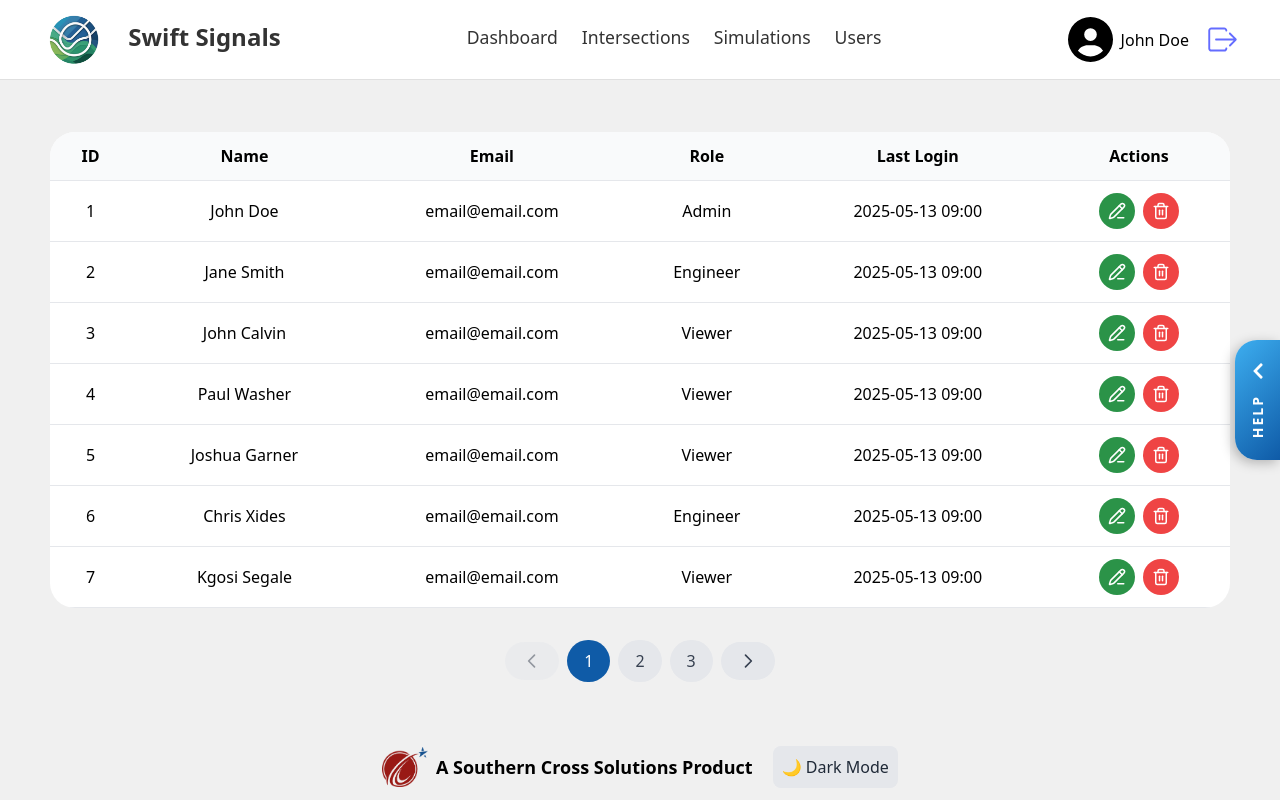
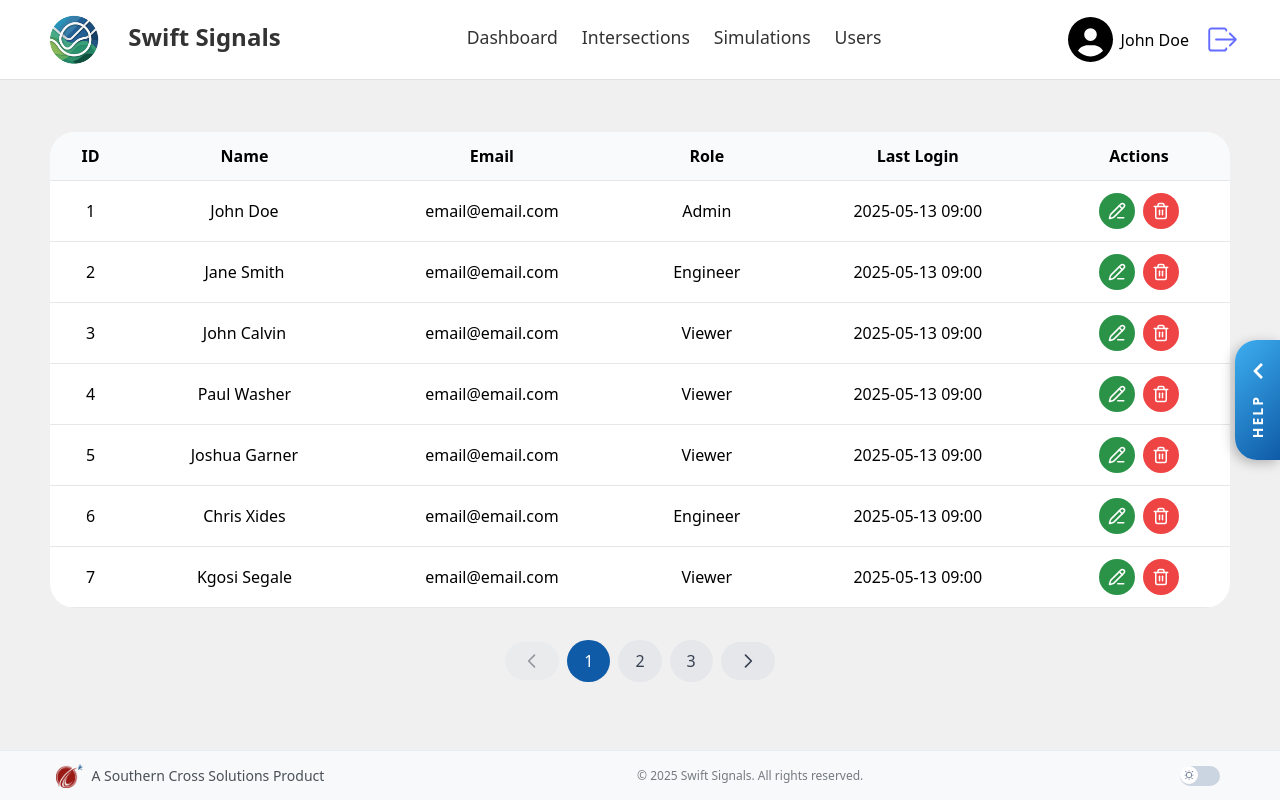
Before and after one commit to COS301-SE-2025/Swift-Signals, a React (Vite) app in the folder frontend/: page /Users in a window 1280 px wide. Built offline with nearby package versions, Linux system fonts and the light colour scheme.

Commit message:
Updated Footer Layout & Added Footer To ComparisonView Page

```diff
--- a/frontend/src/components/Footer.css
+++ b/frontend/src/components/Footer.css
@@ -1,51 +1,87 @@
 .footer {
-  background-color: #f0f0f0;
-  color: #000000;
+  background-color: #f8f9fa;
+  color: #495057;
   z-index: 2000;
-  text-align: center;
-  position: relative;
+  position: fixed;
   bottom: 0;
-  position: fixed;
+  left: 0;
   width: 100%;
-  left: 0;
-  height: 70px;
-  padding: 1rem 0;
+  height: 50px;
+  padding: 0.5rem 0;
+  display: flex;
   align-items: center;
-  justify-content: center;
+  border-top: 1px solid #e9ecef;
 }
 
 .dark .footer {
   background-color: #0D1117;
-  color: #ffffff;
+  color: #e6edf3;
+  border-top: 1px solid #30363d;
+}
+
+.footer .container {
+  display: flex;
+  justify-content: space-between;
+  align-items: center;
+  width: 100%;
+  max-width: 1200px;
+  margin: 0 auto;
+  padding: 0 1rem;
 }
 
 .footer-logo {
   display: flex;
   align-items: center;
-  left: 50%;
-  margin-right: 20px;
+  flex-shrink: 0;
 }
 
 .footer-logo img {
-  height: 40px;
+  height: 24px;
   margin-right: 0.5rem;
 }
 
-.footer-copyright {
+.footerText {
   font-size: 0.875rem;
-  margin-left: 20px;
+  font-weight: 500;
+  white-space: nowrap;
 }
 
-.container {
-  display: flex;
-  justify-content: center;
-  align-items: center;
-  gap: 0;
+.footer-copyright {
+  font-size: 0.75rem;
+  opacity: 0.75;
+  text-align: center;
+  flex-grow: 1;
+}
+
+.footer-toggle {
+  flex-shrink: 0;
+}
+
+/* Responsive design */
+@media screen and (max-width: 768px) {
+  .footer-copyright {
+    display: none;
+  }
+
+  .footer .container {
+    justify-content: space-between;
+    padding: 0 0.75rem;
+  }
 }
 
 @media screen and (max-width: 500px) {
   .footerText {
-    font-size: 0.6rem;
-    font-weight: bold;
+    font-size: 0.75rem;
+    font-weight: 600;
+  }
+
+  .footer-logo img {
+    height: 20px;
+    margin-right: 0.25rem;
+  }
+
+  .footer {
+    height: 45px;
+    padding: 0.25rem 0;
   }
 }
--- a/frontend/src/components/Footer.tsx
+++ b/frontend/src/components/Footer.tsx
@@ -3,24 +3,29 @@ import ThemeToggle from "./ThemeToggle";
 
 const Footer: React.FC = () => {
   return (
-    <footer className="footer bg-gray-800 text-white py-6">
-      <div className="container mx-auto flex items-center">
+    <footer className="footer bg-gray-800 text-white py-3">
+      <div className="container mx-auto flex items-center justify-between px-4">
         {/* Logo Section */}
         <div className="footer-logo flex items-center">
           <img
             src="/src/assets/scs-logo.png"
             alt="Logo"
-            className="h-10 mr-3"
+            className="h-6 mr-2"
           />
-          <span className="footerText text-lg font-semibold">
+          <span className="footerText text-sm font-medium">
             A Southern Cross Solutions Product
           </span>
         </div>
-        <ThemeToggle />
-        {/* Copyright Section
-        <div className="footer-copyright text-sm">
+
+        {/* Center - Copyright */}
+        <div className="footer-copyright text-xs opacity-75">
           © {new Date().getFullYear()} Swift Signals. All rights reserved.
-        </div> */}
+        </div>
+
+        {/* Right - Theme Toggle */}
+        <div className="footer-toggle">
+          <ThemeToggle />
+        </div>
       </div>
     </footer>
   );
--- /dev/null
+++ b/frontend/src/components/ThemeToggle.css
@@ -0,0 +1,87 @@
+.theme-toggle {
+  background: none;
+  border: none;
+  padding: 4px;
+  cursor: pointer;
+  border-radius: 20px;
+  transition: all 0.2s ease;
+  display: flex;
+  align-items: center;
+  justify-content: center;
+}
+
+.theme-toggle:hover {
+  background-color: rgba(0, 0, 0, 0.05);
+}
+
+.dark .theme-toggle:hover {
+  background-color: rgba(255, 255, 255, 0.1);
+}
+
+.toggle-track {
+  width: 40px;
+  height: 20px;
+  background-color: #cbd5e1;
+  border-radius: 20px;
+  position: relative;
+  transition: all 0.3s cubic-bezier(0.4, 0, 0.2, 1);
+  border: 1px solid #e2e8f0;
+}
+
+.dark .toggle-track {
+  background-color: #374151;
+  border-color: #4b5563;
+}
+
+.toggle-thumb {
+  width: 18px;
+  height: 18px;
+  background-color: #ffffff;
+  border-radius: 50%;
+  position: absolute;
+  top: 0px;
+  left: 0px;
+  transition: all 0.3s cubic-bezier(0.4, 0, 0.2, 1);
+  display: flex;
+  align-items: center;
+  justify-content: center;
+  box-shadow: 0 2px 4px rgba(0, 0, 0, 0.1);
+  border: 1px solid #e2e8f0;
+}
+
+.dark .toggle-thumb {
+  transform: translateX(20px);
+  background-color: #1f2937;
+  border-color: #374151;
+}
+
+.toggle-icon {
+  display: flex;
+  align-items: center;
+  justify-content: center;
+  color: #64748b;
+  transition: color 0.3s ease;
+}
+
+.dark .toggle-icon {
+  color: #9ca3af;
+}
+
+.theme-toggle:focus {
+  outline: none;
+}
+
+.theme-toggle:focus-visible {
+  outline: 2px solid #3b82f6;
+  outline-offset: 2px;
+}
+
+/* Animation for the track background color on toggle */
+.toggle-track {
+  transition: background-color 0.3s ease, border-color 0.3s ease;
+}
+
+.dark .toggle-track {
+  background-color: #059669;
+  border-color: #10b981;
+}
--- a/frontend/src/components/ThemeToggle.tsx
+++ b/frontend/src/components/ThemeToggle.tsx
@@ -1,38 +1,55 @@
-import { useState, useEffect } from "react";
+import React, { useState, useEffect } from 'react';
+import './ThemeToggle.css';
 
 const ThemeToggle: React.FC = () => {
-  const [isDarkMode, setIsDarkMode] = useState(false);
+  const [isDark, setIsDark] = useState(false);
 
   useEffect(() => {
-    const root = document.documentElement;
-    const savedTheme = localStorage.getItem("theme");
-    if (savedTheme === "dark") {
-      root.classList.add("dark");
-      setIsDarkMode(true);
-    } else {
-      root.classList.remove("dark");
-      setIsDarkMode(false);
+    // Check for saved theme preference or default to light mode
+    const savedTheme = localStorage.getItem('theme');
+    const prefersDark = window.matchMedia('(prefers-color-scheme: dark)').matches;
+
+    if (savedTheme === 'dark' || (!savedTheme && prefersDark)) {
+      setIsDark(true);
+      document.documentElement.classList.add('dark');
     }
   }, []);
 
   const toggleTheme = () => {
-    const root = document.documentElement;
-    if (isDarkMode) {
-      root.classList.remove("dark");
-      localStorage.setItem("theme", "light");
+    const newTheme = !isDark;
+    setIsDark(newTheme);
+
+    if (newTheme) {
+      document.documentElement.classList.add('dark');
+      localStorage.setItem('theme', 'dark');
     } else {
-      root.classList.add("dark");
-      localStorage.setItem("theme", "dark");
+      document.documentElement.classList.remove('dark');
+      localStorage.setItem('theme', 'light');
     }
-    setIsDarkMode(!isDarkMode);
   };
 
   return (
     <button
       onClick={toggleTheme}
-      className="p-2 rounded-lg bg-gray-200 dark:bg-gray-700 text-gray-800 dark:text-gray-200 transition-colors dark-mode-toggle"
+      className="theme-toggle"
+      aria-label={`Switch to ${isDark ? 'light' : 'dark'} mode`}
+      title={`Switch to ${isDark ? 'light' : 'dark'} mode`}
     >
-      {isDarkMode ? "☀️ Light Mode" : "🌙 Dark Mode"}
+      <div className="toggle-track">
+        <div className="toggle-thumb">
+          <div className="toggle-icon">
+            {isDark ? (
+              <svg width="12" height="12" viewBox="0 0 24 24" fill="currentColor">
+                <path d="M21.64,13a1,1,0,0,0-1.05-.14,8.05,8.05,0,0,1-3.37.73A8.15,8.15,0,0,1,9.08,5.49a8.59,8.59,0,0,1,.25-2A1,1,0,0,0,8,2.36,10.14,10.14,0,1,0,22,14.05,1,1,0,0,0,21.64,13Zm-9.5,6.69A8.14,8.14,0,0,1,7.08,5.22v.27A10.15,10.15,0,0,0,17.22,15.63a9.79,9.79,0,0,0,2.1-.22A8.11,8.11,0,0,1,12.14,19.73Z"/>
+              </svg>
+            ) : (
+              <svg width="12" height="12" viewBox="0 0 24 24" fill="currentColor">
+                <path d="M12,2.25a.75.75,0,0,0-.75.75v1.5a.75.75,0,0,0,1.5,0V3A.75.75,0,0,0,12,2.25ZM21,12a.75.75,0,0,0-.75-.75H18.75a.75.75,0,0,0,0,1.5h1.5A.75.75,0,0,0,21,12ZM12,18a6,6,0,1,1,6-6,6,6,0,0,1-6,6Zm0-10.5A4.5,4.5,0,1,0,16.5,12,4.5,4.5,0,0,0,12,7.5ZM5.99,4.22A.75.75,0,1,0,4.93,5.28L6,6.34A.75.75,0,1,0,7.06,5.28ZM3,12a.75.75,0,0,0,.75.75H5.25a.75.75,0,0,0,0-1.5H3.75A.75.75,0,0,0,3,12ZM4.93,18.72A.75.75,0,1,0,5.99,19.78L7.06,18.72A.75.75,0,1,0,6,17.66ZM12,21.75a.75.75,0,0,0,.75-.75V19.5a.75.75,0,0,0-1.5,0V21A.75.75,0,0,0,12,21.75ZM18.01,19.78a.75.75,0,1,0,1.06-1.06L17.94,17.66a.75.75,0,1,0-1.06,1.06ZM19.78,5.28A.75.75,0,1,0,18.72,4.22L17.66,5.28A.75.75,0,1,0,18.72,6.34Z"/>
+              </svg>
+            )}
+          </div>
+        </div>
+      </div>
     </button>
   );
 };
--- a/frontend/src/pages/ComparisonView.tsx
+++ b/frontend/src/pages/ComparisonView.tsx
@@ -1,6 +1,7 @@
 import React, { useState } from 'react';
 import TrafficSimulation from './TrafficSimulation';
 import HelpMenu from "../components/HelpMenu";
+import Footer from "../components/Footer";
 
 const ComparisonView: React.FC = () => {
   const originalDataUrl = "/simulation_output (1).json";
@@ -11,8 +12,9 @@ const ComparisonView: React.FC = () => {
     display: 'flex',
     flexDirection: 'row',
     width: '100vw',
-    height: '100vh',
-    backgroundColor: '#1e1e1e'
+    height: 'calc(100vh - 50px)',
+    backgroundColor: '#1e1e1e',
+    paddingBottom: '0',
   };
 
   const viewStyle: React.CSSProperties = {
@@ -80,7 +82,7 @@ const ComparisonView: React.FC = () => {
 
   const exitButtonStyle: React.CSSProperties = {
     position: 'absolute',
-    bottom: '24px',
+    bottom: '70px',
     left: '50%',
     transform: 'translateX(-50%)',
     zIndex: 1001,
@@ -206,8 +208,8 @@ const ComparisonView: React.FC = () => {
   };
 
   return (
+    <>
       <div style={containerStyle}>
-      {/* Exit Button - Centered at top */}
         <ExitButton />
 
         {/* Left side: Original Simulation */}
@@ -225,7 +227,6 @@ const ComparisonView: React.FC = () => {
           />
         </div>
 
-      {/* Divider collapses when a view is expanded */}
         <div style={{ ...dividerStyle, width: expanded === 'none' ? '2px' : '0px' }} />
 
         {/* Right side: Optimized Simulation */}
@@ -242,8 +243,11 @@ const ComparisonView: React.FC = () => {
             position="right"
           />
         </div>
+
         <HelpMenu />
       </div>
+      <Footer />
+    </>
   );
 };
 
```
Lines whose indentation alone changed are shown as unchanged.
